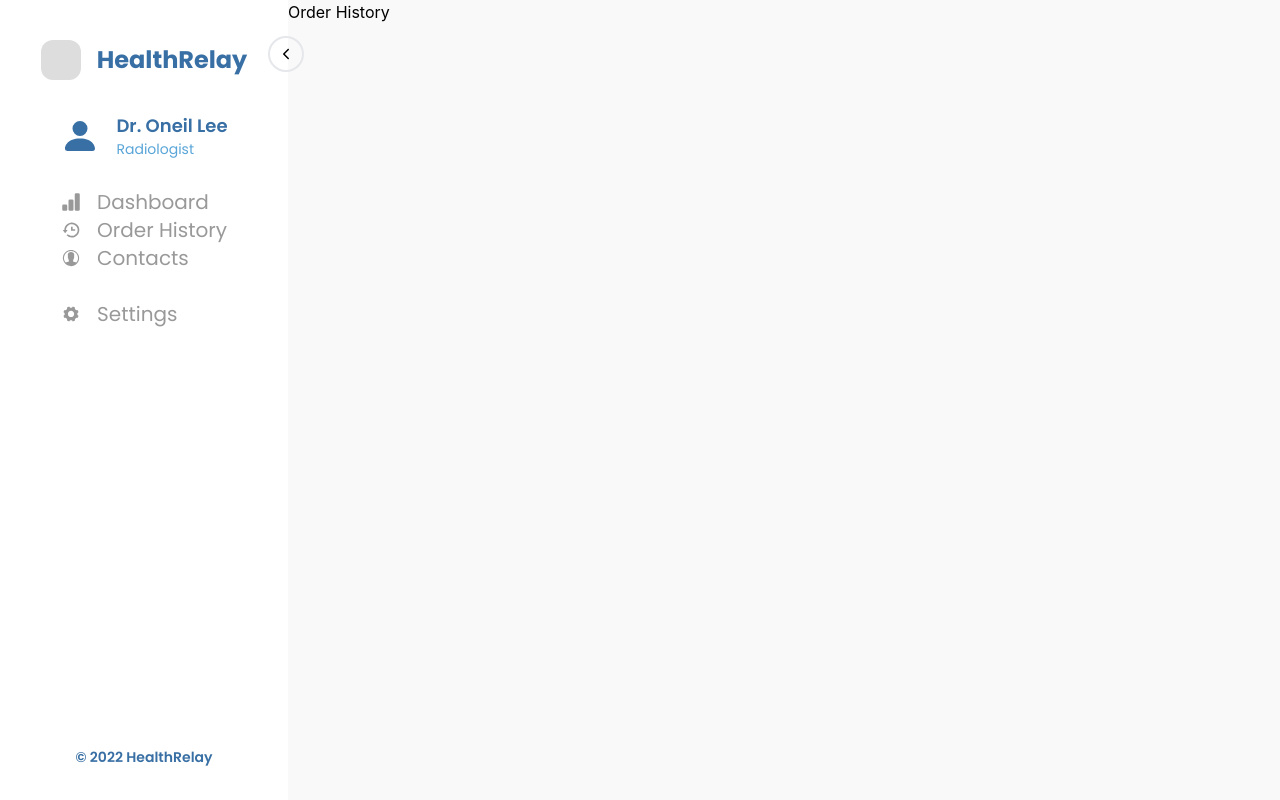
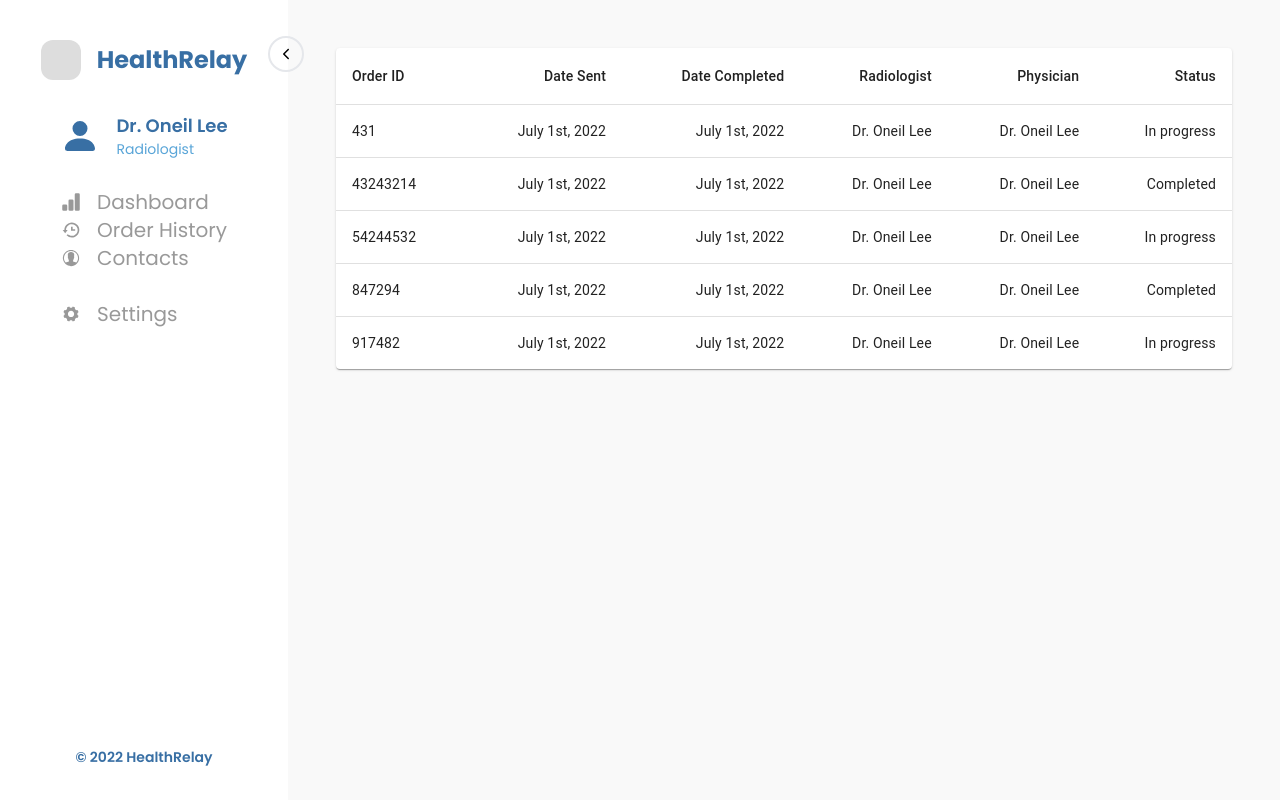
Before and after one commit to michaelhyi/healthrelay, a Next.js app in the folder web/: page /order-history in a window 1280 px wide. Built offline with nearby package versions, Linux system fonts and the light colour scheme.

Commit message:
Created order history table

```diff
--- a/web/package.json
+++ b/web/package.json
@@ -9,6 +9,9 @@
     "lint": "next lint"
   },
   "dependencies": {
+    "@emotion/react": "^11.9.3",
+    "@emotion/styled": "^11.9.3",
+    "@mui/material": "^5.9.0",
     "date-fns": "^2.28.0",
     "next": "12.2.0",
     "react": "18.2.0",
--- a/web/pages/order-history.tsx
+++ b/web/pages/order-history.tsx
@@ -1,9 +1,102 @@
 import Layout from "../components/Layout";
+import Table from "@mui/material/Table";
+import TableBody from "@mui/material/TableBody";
+import TableCell from "@mui/material/TableCell";
+import TableContainer from "@mui/material/TableContainer";
+import TableHead from "@mui/material/TableHead";
+import TableRow from "@mui/material/TableRow";
+import Paper from "@mui/material/Paper";
+
+function createData(
+  orderId: number,
+  dateSent: string,
+  dateCompleted: string,
+  radiologist: string,
+  physician: string,
+  status: string
+) {
+  return { orderId, dateSent, dateCompleted, radiologist, physician, status };
+}
+
+const rows = [
+  createData(
+    431,
+    "July 1st, 2022",
+    "July 1st, 2022",
+    "Dr. Oneil Lee",
+    "Dr. Oneil Lee",
+    "In progress"
+  ),
+  createData(
+    43243214,
+    "July 1st, 2022",
+    "July 1st, 2022",
+    "Dr. Oneil Lee",
+    "Dr. Oneil Lee",
+    "Completed"
+  ),
+  createData(
+    54244532,
+    "July 1st, 2022",
+    "July 1st, 2022",
+    "Dr. Oneil Lee",
+    "Dr. Oneil Lee",
+    "In progress"
+  ),
+  createData(
+    847294,
+    "July 1st, 2022",
+    "July 1st, 2022",
+    "Dr. Oneil Lee",
+    "Dr. Oneil Lee",
+    "Completed"
+  ),
+  createData(
+    917482,
+    "July 1st, 2022",
+    "July 1st, 2022",
+    "Dr. Oneil Lee",
+    "Dr. Oneil Lee",
+    "In progress"
+  ),
+];
 
 const OrderHistory = () => {
   return (
     <Layout>
-      <div>Order History</div>
+      <div className="p-12">
+        <TableContainer component={Paper}>
+          <Table sx={{ minWidth: 650 }} aria-label="simple table">
+            <TableHead>
+              <TableRow>
+                <TableCell>Order ID</TableCell>
+                <TableCell align="right">Date Sent</TableCell>
+                <TableCell align="right">Date Completed</TableCell>
+                <TableCell align="right">Radiologist</TableCell>
+                <TableCell align="right">Physician</TableCell>
+                <TableCell align="right">Status</TableCell>
+              </TableRow>
+            </TableHead>
+            <TableBody>
+              {rows.map((row) => (
+                <TableRow
+                  key={row.orderId}
+                  sx={{ "&:last-child td, &:last-child th": { border: 0 } }}
+                >
+                  <TableCell component="th" scope="row">
+                    {row.orderId}
+                  </TableCell>
+                  <TableCell align="right">{row.dateSent}</TableCell>
+                  <TableCell align="right">{row.dateCompleted}</TableCell>
+                  <TableCell align="right">{row.radiologist}</TableCell>
+                  <TableCell align="right">{row.physician}</TableCell>
+                  <TableCell align="right">{row.status}</TableCell>
+                </TableRow>
+              ))}
+            </TableBody>
+          </Table>
+        </TableContainer>{" "}
+      </div>
     </Layout>
   );
 };
```
Also changed, not shown: 1 other file (tests, documents, lock files or other folders).
